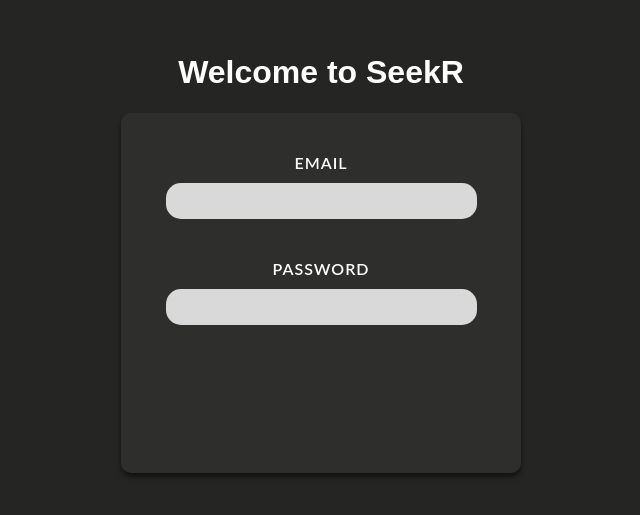
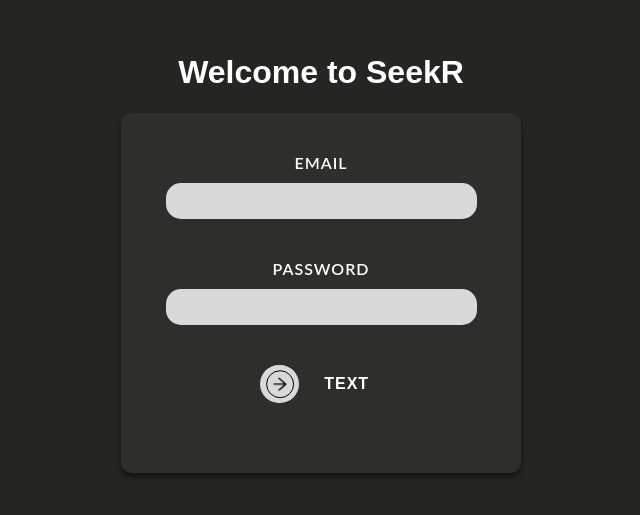
Before and after one commit to jSunpayco/seekr, a React (Vite) app: page / in a window 1280 px wide. Shown: the part 167-682 px from the top of the page, without its empty margins (319-959 px from the left). Built offline with nearby package versions, Linux system fonts and the light colour scheme.

Commit message:
Button UI

```diff
--- a/package.json
+++ b/package.json
@@ -12,6 +12,7 @@
   "dependencies": {
     "react": "^18.2.0",
     "react-dom": "^18.2.0",
+    "react-icons": "^4.8.0",
     "react-router-dom": "^6.11.1",
     "sass": "^1.62.1"
   },
--- /dev/null
+++ b/src/components/FormButton/formbutton.module.scss
@@ -0,0 +1,85 @@
+.container{
+    width: 10vw;
+    margin-top: 40px;
+    margin-left: auto;
+    margin-right: auto;
+    position: relative;
+    height: 3vw;
+    padding: 0 2vw 0 2.5vw;
+    text-align: center;
+    &:hover {
+        cursor: pointer;
+    }
+    &::before{
+        content: "";
+        color: white;
+        border-radius: 100%;
+        height: 3vw;
+        width: 3vw;
+
+        background-color: #D9D9D9;
+        position: absolute;
+
+        display: block;
+        transition: border-radius 0.4s ease, width 0.4s ease;
+        overflow: hidden;
+    }
+    &:hover::before{
+        border-radius: 100px;
+        width: 10vw;
+        transition: border-radius 0.4s ease, width 0.4s ease-out;
+    }
+    &:hover .buttonText{
+        color: black;
+        transform: translate(-40%, -50%);
+        transition: all 0.3s ease;
+    }
+    &:hover .innerCircle{
+        background-color: black;
+        transform: scale(0.6) translate(150%, -80%);
+        transition: all 0.5s ease;
+    }
+    &:hover .arrow{
+        opacity: 0;
+    }
+    background-color: transparent;
+}
+
+.innerCircle{
+    position: absolute;
+    background-color: transparent;
+    left: 1vw;
+    top: 50%;
+    width: 2vw;
+    height: 2vw;
+    transform: translate(91%, -50%);
+    transition: all .7s ease;
+    display: inline-block;
+    border-radius: 100%;
+    border: black solid;
+    border-width: 1px;
+}
+
+.arrow{
+    position: absolute;
+    top: 15%;
+    width: 70%;
+    height: 70%;
+    margin: auto;
+    position: relative;
+    opacity: 1;
+    transform: translateX(0);
+    transition: all .7s var(--expoOut);
+    will-change: transform;
+}
+
+.buttonText{
+    color: white;
+    position: absolute;
+    top: 50%;
+    transform: translate(0%, -50%);
+    font-family: Arial, sans-serif;
+    font-weight: 600;
+    letter-spacing: 1px;
+    transition: all 0.3s ease;
+}
--- /dev/null
+++ b/src/components/FormButton/formbutton.tsx
@@ -0,0 +1,19 @@
+import styles from './formbutton.module.scss';
+import {AiOutlineArrowRight} from 'react-icons/ai';
+
+interface Props {
+    title?: string;
+    type?: string;
+}
+
+const FormButton = (props:Props) => {
+
+    return (
+        <div className={styles.container}>
+            <span className={styles.innerCircle}><AiOutlineArrowRight className={styles.arrow}/></span>
+            <span className={styles.buttonText}>TEXT</span>
+        </div>
+    )
+}
+
+export default FormButton;
--- a/src/pages/Login/login.tsx
+++ b/src/pages/Login/login.tsx
@@ -1,6 +1,7 @@
 import styles from './login.module.scss';
 
 import FullFormField from '../../components/FullFormField/fullformfield';
+import FormButton from '../../components/FormButton/formbutton';
 
 const Login = () => {
 
@@ -11,6 +12,7 @@ const Login = () => {
                 <div className={styles.loginFormContainer}>
                     <FullFormField title="email" type="email"></FullFormField>
                     <FullFormField title="password" type="password"></FullFormField>
+                    <FormButton></FormButton>
                 </div>
             </div>
         </div>
```
Also changed, not shown: 1 other file (tests, documents, lock files or other folders).
